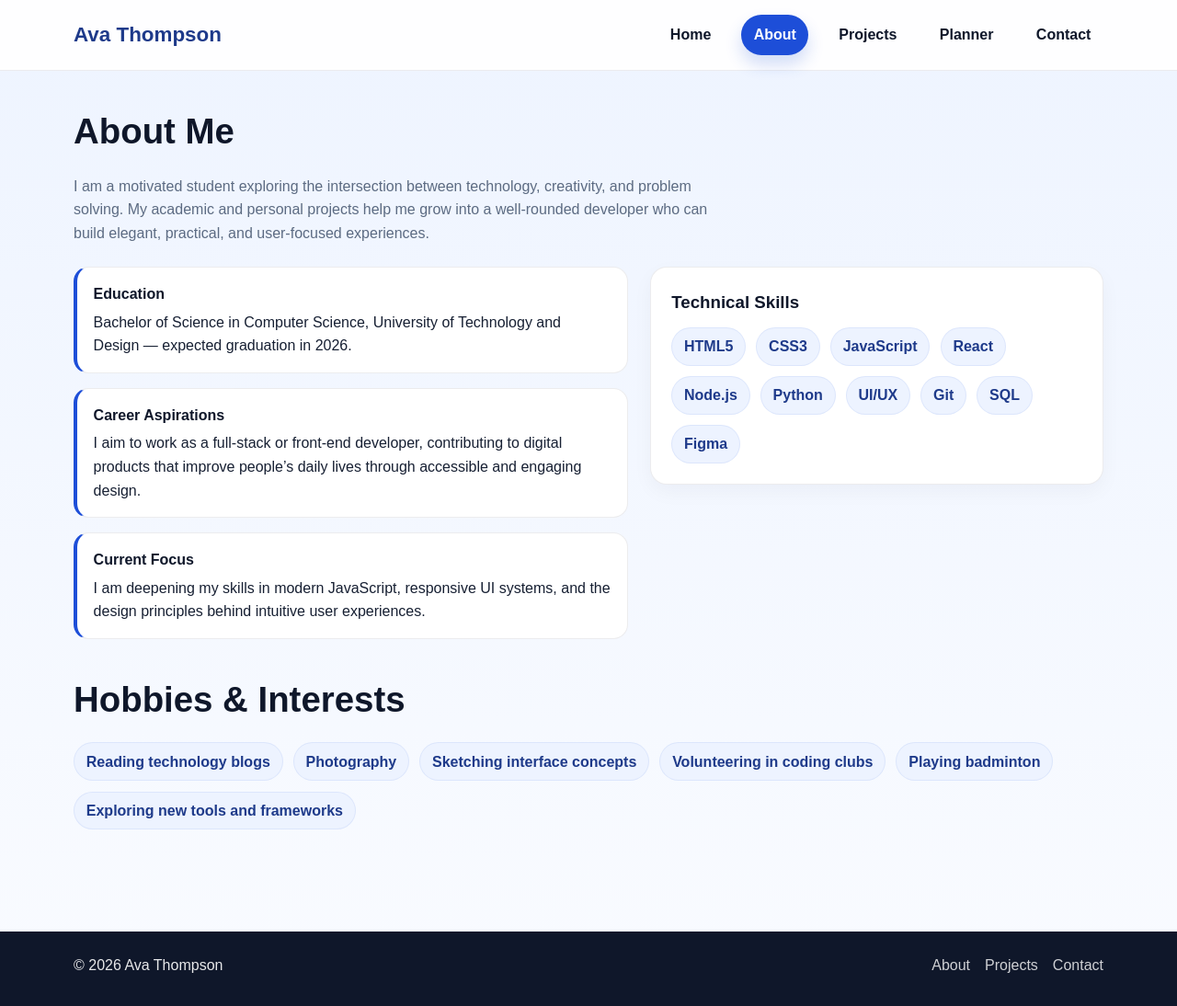
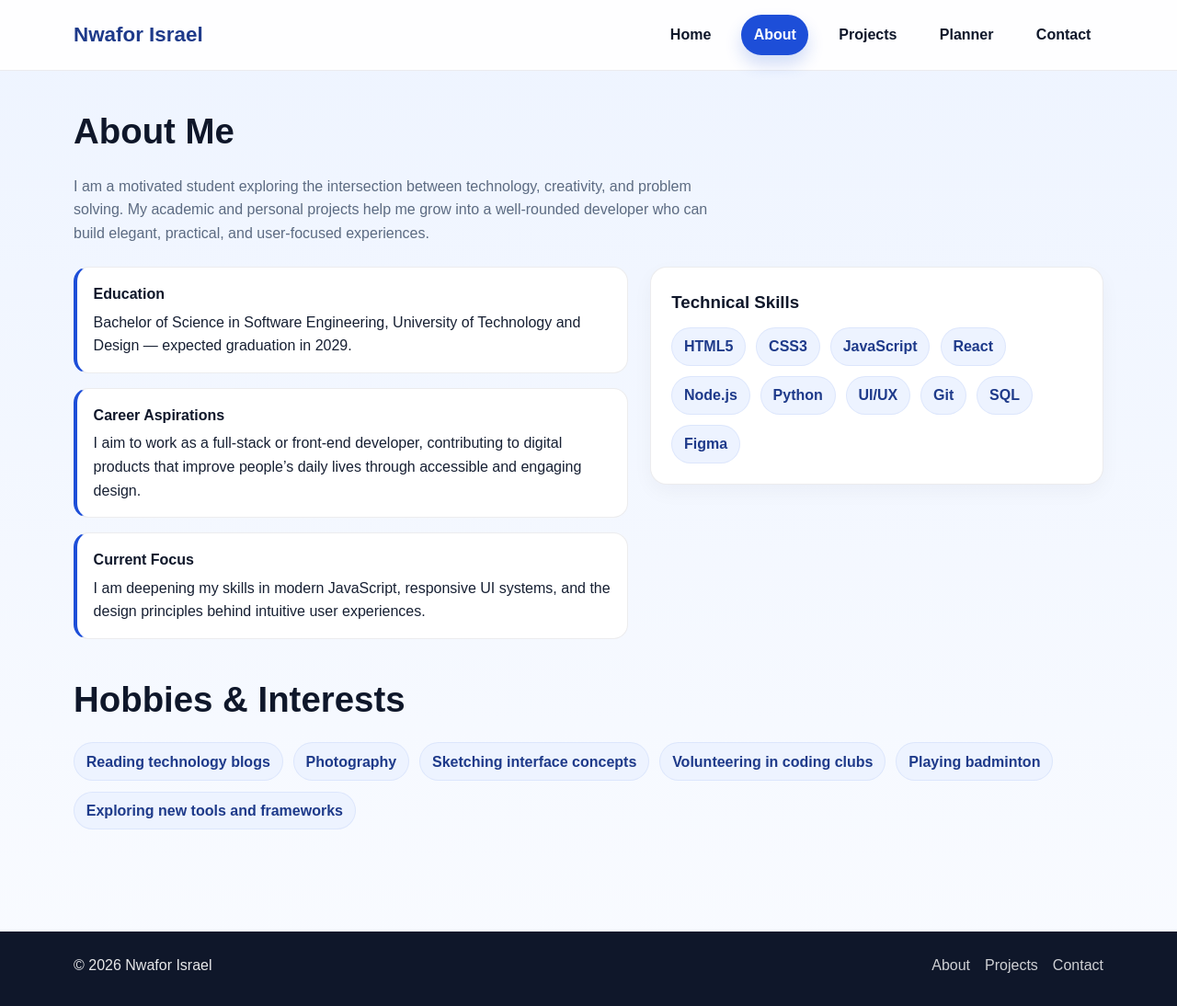
Before and after one commit to Blankson9/Website, a plain HTML site: page about.html in a window 1280 px wide. Shown: the whole page at 92% size. Drawn offline with Linux system fonts and the light colour scheme.

Commit message:
first commit

```diff
--- a/about.html
+++ b/about.html
@@ -3,13 +3,13 @@
   <head>
     <meta charset="UTF-8" />
     <meta name="viewport" content="width=device-width, initial-scale=1.0" />
-    <title>About Me | Ava Thompson</title>
+    <title>About Me | Nwafor Israel</title>
     <link rel="stylesheet" href="styles.css" />
   </head>
   <body>
     <header class="site-header">
       <div class="container navbar">
-        <a href="index.html" class="brand">Ava Thompson</a>
+        <a href="ipics2" class="brand">Nwafor Israel</a>
         <button class="nav-toggle" aria-label="Toggle navigation">☰</button>
         <nav class="nav-links" aria-label="Main navigation">
           <a href="index.html">Home</a>
@@ -34,8 +34,8 @@
           <div class="timeline-item">
             <h4>Education</h4>
             <p>
-              Bachelor of Science in Computer Science, University of Technology and Design
-              — expected graduation in 2026.
+              Bachelor of Science in Software Engineering, University of Technology and Design
+              — expected graduation in 2029.
             </p>
           </div>
           <div class="timeline-item">
@@ -86,7 +86,7 @@
 
     <footer class="site-footer">
       <div class="container footer-inner">
-        <p>© <span data-year></span> Ava Thompson</p>
+        <p>© <span data-year></span> Nwafor Israel</p>
         <div class="footer-links">
           <a href="about.html">About</a>
           <a href="projects.html">Projects</a>
```
Also changed, not shown: planner.html (+1 -1 lines), 1 other file.
